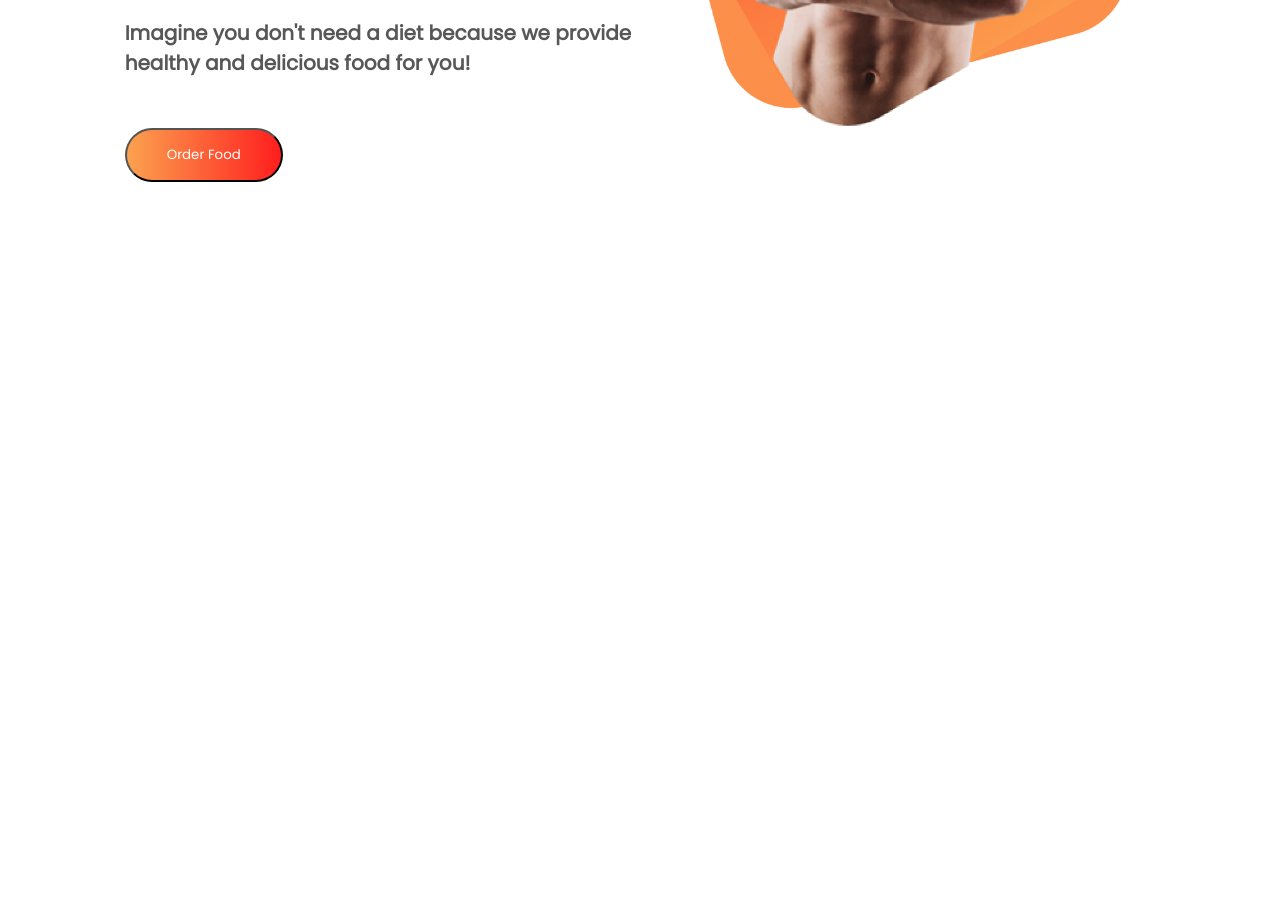
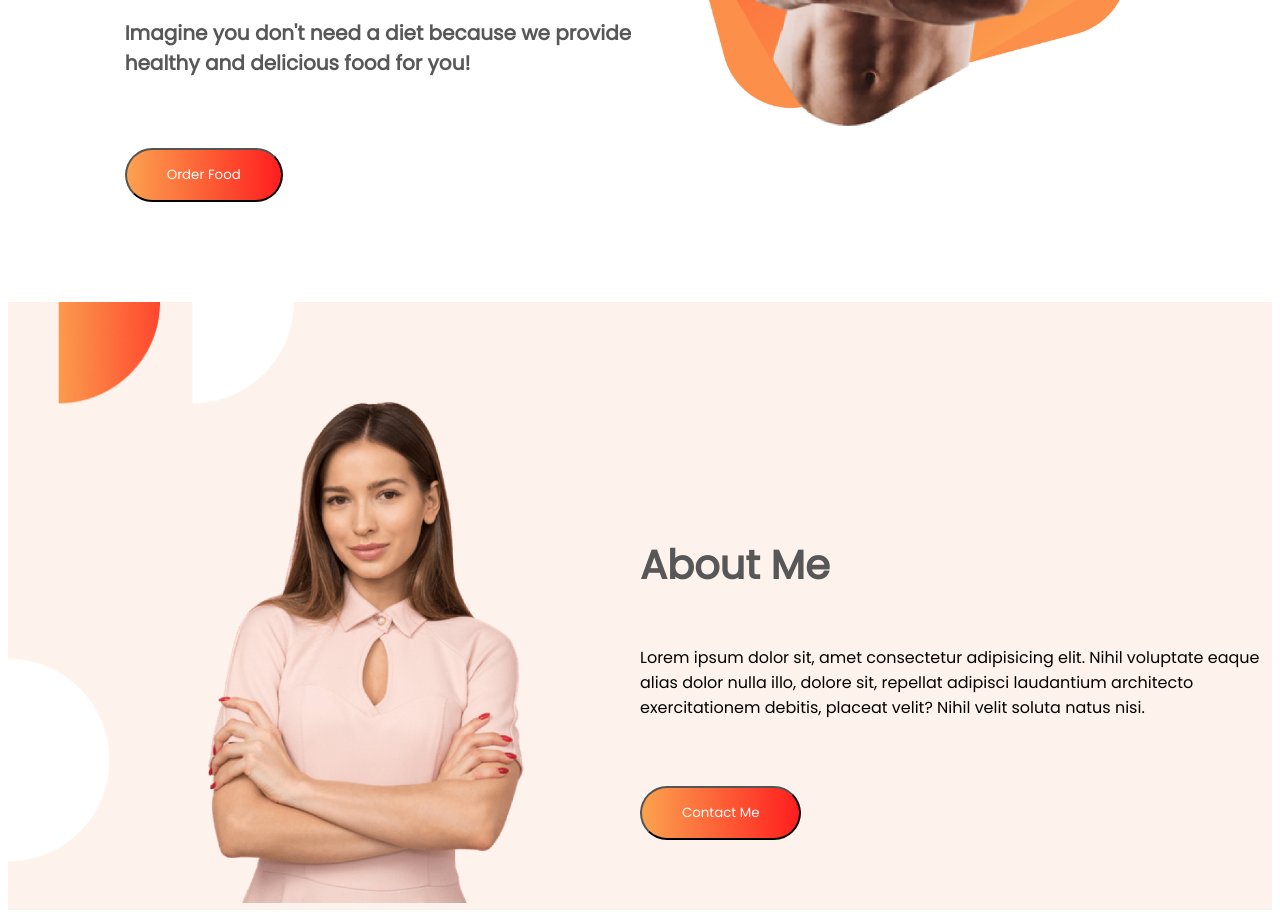
Before and after one commit to mushahiduddin/eat-healthy, a plain HTML site: page index.html in a window 1280 px wide. Shown: the part 460-1378 px from the top of the page. Before the commit the page ends 800 px from the top, so only its background shows below. Drawn offline with Linux system fonts and the light colour scheme.

Commit message:
secons-section-done

```diff
--- a/index.html
+++ b/index.html
@@ -24,6 +24,18 @@
 
         </div>
     </section>
+    <section class="second-container">
+        <div class="second-left-div">
+            <img src="images/second-banner-image.png" alt="">
+        </div>
+        <div class="second-right-div">
+            <h2 class="heading-2">About Me</h2>
+            <p>Lorem ipsum dolor sit, amet consectetur adipisicing elit. Nihil voluptate eaque alias dolor nulla illo, dolore sit, repellat adipisci laudantium architecto exercitationem debitis, placeat velit? Nihil velit soluta natus nisi.</p>
+            <button class="btn">Contact Me</button>
+        </div>
+
+    </section>
+
 </body>
 
 </html>
--- a/style.css
+++ b/style.css
@@ -1,41 +1,82 @@
-*{
+* {
     font-family: 'Montserrat', sans-serif;
     font-family: 'Poppins', sans-serif;
 }
-h1{
+
+h1 {
     font-size: 60px;
     font-weight: 700px;
     color: #575757;
 }
-span{
+
+span {
     color: #FBA24F;
 }
-.first-conatiner{
+
+.first-conatiner {
     display: flex;
     justify-content: space-evenly;
 }
-.first-left-div{
+
+.first-left-div {
     width: 50%;
     padding-left: 50px;
-    text-align:left;
+    text-align: left;
     margin-top: 100px;
 }
-.first-right-div{
+
+.first-right-div {
     width: 50%;
     margin-left: -250px;
 }
-.first-right-div img{
+
+.first-right-div img {
     width: 100%;
 }
-.first-container-paragraph{
+
+.first-container-paragraph {
     color: #575757;
-    margin-bottom: 50px;
     font-weight: 700;
     font-size: 20px;
 }
-.btn{
+
+.btn {
     padding: 15px 40px;
     background-image: linear-gradient(to right, #FBA24F, #FF1E1E);
     border-radius: 30px;
     color: white;
+    margin-top: 50px;
 }
+
+.second-container {
+    display: flex;
+    margin-top: 100px;
+    justify-content: space-between;
+    background-image: url(images/background-second-banner.png);
+    background-repeat: no-repeat;
+    background-size: cover;
+    margin: 0, 0px;
+}
+
+.second-left-div {
+    width: 50%;
+}
+
+.second-left-div img {
+    width: 50%;
+    padding-left: 200px;
+    padding-top: 100px;
+}
+
+.second-right-div {
+    width: 50%;
+    padding-top: 200px;
+    text-align: left;
+}
+
+.heading-2 {
+    color: #575757;
+    margin-bottom: 50px;
+    font-weight: 700;
+    font-size: 40px;
+}
```
